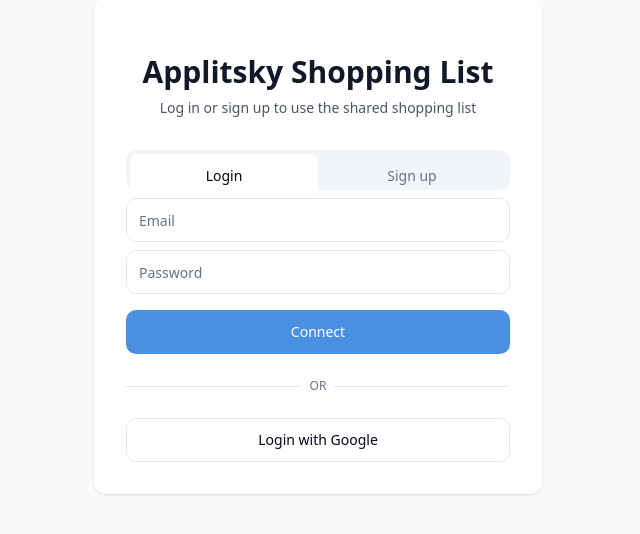
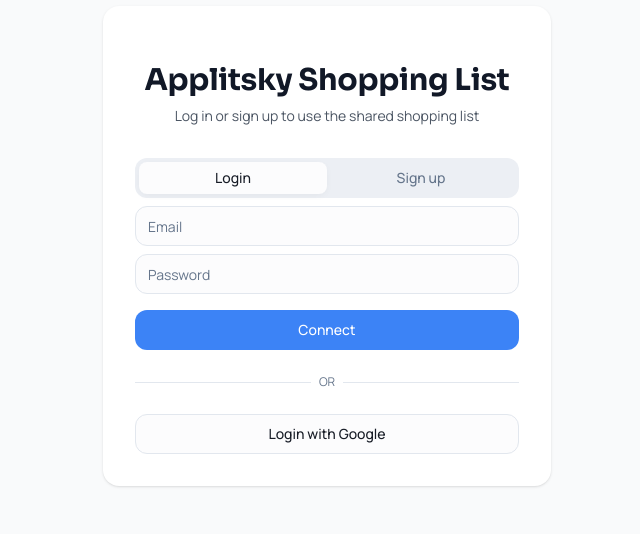
Before and after one commit to sofer1445/shoping-list, a React (Vite) app: page /auth in a window 1280 px wide. Shown: the part 154-688 px from the top of the page, without its empty margins (477-1117 px from the left). Built offline with nearby package versions, Linux system fonts and the light colour scheme.

Commit message:
Changes
Co-authored-by: sofer1445 <92480018+sofer1445@users.noreply.github.com>

```diff
--- a/index.html
+++ b/index.html
@@ -1,12 +1,18 @@
 <!DOCTYPE html>
-<html lang="en">
+<html lang="he" dir="rtl">
   <head>
     <meta charset="UTF-8" />
-    <meta name="viewport" content="width=device-width, initial-scale=1.0" />
-    <title>savvy-shopper-list</title>
-    <meta name="description" content="Lovable Generated Project" />
-    <meta name="author" content="Lovable" />
-    <meta property="og:image" content="/og-image.png" />
+    <meta name="viewport" content="width=device-width, initial-scale=1.0, viewport-fit=cover" />
+    <meta name="theme-color" content="#fafbfc" />
+    <title>סל — רשימת קניות משפחתית חכמה</title>
+    <meta name="description" content="רשימת קניות משותפת לכל המשפחה, עם היסטוריה, הצעות חכמות ותובנות. מהיר, שקט ונעים לשימוש." />
+    <meta property="og:title" content="סל — רשימת קניות משפחתית חכמה" />
+    <meta property="og:description" content="רשימת קניות משותפת לכל המשפחה, עם היסטוריה, הצעות חכמות ותובנות." />
+    <meta property="og:type" content="website" />
+    <meta name="twitter:card" content="summary_large_image" />
+    <link rel="preconnect" href="https://fonts.googleapis.com" />
+    <link rel="preconnect" href="https://fonts.gstatic.com" crossorigin />
+    <link href="https://fonts.googleapis.com/css2?family=Sora:wght@400;500;600;700&family=Manrope:wght@400;500;600;700&display=swap" rel="stylesheet" />
   </head>
 
   <body>
--- /dev/null
+++ b/src/components/BottomNav.tsx
@@ -0,0 +1,49 @@
+import { ListChecks, Users, Archive, BarChart3 } from "lucide-react";
+import { cn } from "@/lib/utils";
+
+export type TabKey = "current" | "shared" | "archived" | "statistics";
+
+const items: { key: TabKey; label: string; icon: typeof ListChecks }[] = [
+  { key: "current", label: "רשימה", icon: ListChecks },
+  { key: "shared", label: "משותפות", icon: Users },
+  { key: "archived", label: "היסטוריה", icon: Archive },
+  { key: "statistics", label: "תובנות", icon: BarChart3 },
+];
+
+interface BottomNavProps {
+  value: TabKey;
+  onChange: (v: TabKey) => void;
+}
+
+export const BottomNav = ({ value, onChange }: BottomNavProps) => {
+  return (
+    <nav
+      className="fixed bottom-0 inset-x-0 z-50 border-t border-border/60 bg-background/90 backdrop-blur-xl"
+      style={{ paddingBottom: "env(safe-area-inset-bottom)" }}
+    >
+      <div className="mx-auto max-w-md grid grid-cols-4 h-[68px]">
+        {items.map(({ key, label, icon: Icon }) => {
+          const active = value === key;
+          return (
+            <button
+              key={key}
+              onClick={() => onChange(key)}
+              className={cn(
+                "flex flex-col items-center justify-center gap-1 relative transition-colors",
+                "min-h-[44px] text-muted-foreground hover:text-foreground",
+                active && "text-primary"
+              )}
+              aria-current={active ? "page" : undefined}
+            >
+              {active && (
+                <span className="absolute top-0 h-0.5 w-8 rounded-full bg-primary" />
+              )}
+              <Icon className="h-[22px] w-[22px]" strokeWidth={active ? 2.4 : 1.9} />
+              <span className={cn("text-[11px]", active && "font-semibold")}>{label}</span>
+            </button>
+          );
+        })}
+      </div>
+    </nav>
+  );
+};
--- a/src/index.css
+++ b/src/index.css
@@ -4,47 +4,124 @@
 
 @layer base {
   :root {
-    --background: 0 0% 100%;
-    --foreground: 222.2 84% 4.9%;
-    --border: 214.3 31.8% 91.4%;
-    --input: 214.3 31.8% 91.4%;
-    --ring: 222.2 84% 4.9%;
-    --radius: 0.75rem;
+    /* Cloud White palette (HSL) */
+    --background: 210 20% 99%;          /* #fafbfc */
+    --foreground: 222 25% 12%;
+
+    --surface: 0 0% 100%;
+    --surface-muted: 214 30% 96%;       /* ~#e8ecf1 */
+
+    --card: 0 0% 100%;
+    --card-foreground: 222 25% 12%;
+
+    --popover: 0 0% 100%;
+    --popover-foreground: 222 25% 12%;
+
+    --primary: 217 91% 60%;             /* #3b82f6 */
+    --primary-foreground: 0 0% 100%;
+    --primary-soft: 217 91% 96%;
+
+    --secondary: 214 30% 96%;
+    --secondary-foreground: 222 25% 15%;
+
+    --muted: 214 25% 94%;
+    --muted-foreground: 215 16% 47%;    /* ~#94a3b8 stronger */
+
+    --accent: 217 91% 96%;
+    --accent-foreground: 217 91% 30%;
+
+    --success: 152 60% 40%;
+    --success-foreground: 0 0% 100%;
+    --warning: 38 92% 50%;
+    --warning-foreground: 0 0% 100%;
+    --destructive: 0 72% 55%;
+    --destructive-foreground: 0 0% 100%;
+    --info: 217 91% 60%;
+
+    --border: 214 25% 91%;
+    --input: 214 25% 91%;
+    --ring: 217 91% 60%;
+
+    --radius: 1rem;
+
+    --shadow-xs: 0 1px 2px hsl(222 25% 12% / 0.04);
+    --shadow-sm: 0 2px 8px -2px hsl(222 25% 12% / 0.06);
+    --shadow-md: 0 8px 24px -8px hsl(222 25% 12% / 0.08);
+    --shadow-lg: 0 20px 40px -20px hsl(222 25% 12% / 0.12);
+
+    --nav-height: 68px;
+  }
+
+  .dark {
+    --background: 222 28% 8%;
+    --foreground: 210 20% 96%;
+    --surface: 222 24% 11%;
+    --surface-muted: 222 20% 14%;
+    --card: 222 24% 11%;
+    --card-foreground: 210 20% 96%;
+    --popover: 222 24% 11%;
+    --popover-foreground: 210 20% 96%;
+    --primary: 217 91% 62%;
+    --primary-foreground: 222 28% 8%;
+    --primary-soft: 217 60% 18%;
+    --secondary: 222 20% 16%;
+    --secondary-foreground: 210 20% 96%;
+    --muted: 222 20% 16%;
+    --muted-foreground: 215 20% 65%;
+    --accent: 217 60% 18%;
+    --accent-foreground: 210 20% 96%;
+    --border: 222 20% 20%;
+    --input: 222 20% 20%;
+    --ring: 217 91% 62%;
   }
 
   * {
     @apply border-border;
   }
 
-  body {
-    @apply bg-background text-foreground;
-    direction: rtl;
+  html {
+    -webkit-tap-highlight-color: transparent;
   }
 
-  /* Better mobile tap targets */
-  button, input, select {
-    @apply min-h-[44px];
+  body {
+    @apply bg-background text-foreground antialiased;
+    direction: rtl;
+    font-family: 'Manrope', system-ui, -apple-system, sans-serif;
+    font-feature-settings: 'ss01', 'cv11';
+    -webkit-font-smoothing: antialiased;
   }
 
-  /* Improve form element spacing on mobile */
-  input, select {
-    @apply mb-2;
+  h1, h2, h3, h4, h5, .font-display {
+    font-family: 'Sora', 'Manrope', system-ui, sans-serif;
+    letter-spacing: -0.01em;
+  }
+
+  button, [role="button"] {
+    -webkit-tap-highlight-color: transparent;
   }
 }
 
-/* Custom scrollbar for better UX */
-::-webkit-scrollbar {
-  width: 8px;
+@layer components {
+  .app-shell {
+    @apply mx-auto w-full max-w-md min-h-[100dvh] bg-background relative;
+  }
+
+  .surface-card {
+    @apply bg-card rounded-2xl border border-border/60;
+    box-shadow: var(--shadow-sm);
+  }
+
+  .kpi-tile {
+    @apply rounded-2xl p-4 bg-card border border-border/60;
+    box-shadow: var(--shadow-xs);
+  }
 }
 
-::-webkit-scrollbar-track {
-  @apply bg-secondary;
+::-webkit-scrollbar {
+  width: 6px;
+  height: 6px;
 }
-
+::-webkit-scrollbar-track { background: transparent; }
 ::-webkit-scrollbar-thumb {
-  @apply bg-primary/50 rounded-full;
+  @apply bg-border rounded-full;
 }
-
-::-webkit-scrollbar-thumb:hover {
-  @apply bg-primary;
-}
--- a/tailwind.config.ts
+++ b/tailwind.config.ts
@@ -12,57 +12,82 @@ export default {
   theme: {
     container: {
       center: true,
-      padding: "2rem",
-      screens: {
-        "2xl": "1400px",
-      },
+      padding: "1.5rem",
+      screens: { "2xl": "1400px" },
     },
     extend: {
+      fontFamily: {
+        sans: ["Manrope", "system-ui", "sans-serif"],
+        display: ["Sora", "Manrope", "system-ui", "sans-serif"],
+      },
       colors: {
         border: "hsl(var(--border))",
         input: "hsl(var(--input))",
         ring: "hsl(var(--ring))",
         background: "hsl(var(--background))",
         foreground: "hsl(var(--foreground))",
+        surface: {
+          DEFAULT: "hsl(var(--surface))",
+          muted: "hsl(var(--surface-muted))",
+        },
         primary: {
-          DEFAULT: "#4A90E2",
-          foreground: "#FFFFFF",
+          DEFAULT: "hsl(var(--primary))",
+          foreground: "hsl(var(--primary-foreground))",
+          soft: "hsl(var(--primary-soft))",
         },
         secondary: {
-          DEFAULT: "#F5F7FA",
-          foreground: "#1A1A1A",
+          DEFAULT: "hsl(var(--secondary))",
+          foreground: "hsl(var(--secondary-foreground))",
         },
         destructive: {
-          DEFAULT: "#FF4444",
-          foreground: "#FFFFFF",
+          DEFAULT: "hsl(var(--destructive))",
+          foreground: "hsl(var(--destructive-foreground))",
+        },
+        success: {
+          DEFAULT: "hsl(var(--success))",
+          foreground: "hsl(var(--success-foreground))",
+        },
+        warning: {
+          DEFAULT: "hsl(var(--warning))",
+          foreground: "hsl(var(--warning-foreground))",
         },
         muted: {
-          DEFAULT: "#F1F5F9",
-          foreground: "#64748B",
+          DEFAULT: "hsl(var(--muted))",
+          foreground: "hsl(var(--muted-foreground))",
         },
         accent: {
-          DEFAULT: "#E2E8F0",
-          foreground: "#0F172A",
+          DEFAULT: "hsl(var(--accent))",
+          foreground: "hsl(var(--accent-foreground))",
+        },
+        card: {
+          DEFAULT: "hsl(var(--card))",
+          foreground: "hsl(var(--card-foreground))",
+        },
+        popover: {
+          DEFAULT: "hsl(var(--popover))",
+          foreground: "hsl(var(--popover-foreground))",
         },
       },
       borderRadius: {
         lg: "var(--radius)",
-        md: "calc(var(--radius) - 2px)",
-        sm: "calc(var(--radius) - 4px)",
+        md: "calc(var(--radius) - 4px)",
+        sm: "calc(var(--radius) - 8px)",
+      },
+      boxShadow: {
+        xs: "var(--shadow-xs)",
+        sm: "var(--shadow-sm)",
+        md: "var(--shadow-md)",
+        lg: "var(--shadow-lg)",
       },
       keyframes: {
-        slideIn: {
-          from: { transform: "translateY(100%)" },
-          to: { transform: "translateY(0)" },
-        },
-        fadeIn: {
-          from: { opacity: "0" },
-          to: { opacity: "1" },
-        },
+        slideIn: { from: { transform: "translateY(12px)", opacity: "0" }, to: { transform: "translateY(0)", opacity: "1" } },
+        fadeIn: { from: { opacity: "0" }, to: { opacity: "1" } },
+        scaleIn: { from: { transform: "scale(0.96)", opacity: "0" }, to: { transform: "scale(1)", opacity: "1" } },
       },
       animation: {
-        slideIn: "slideIn 0.2s ease-out",
+        slideIn: "slideIn 0.28s cubic-bezier(0.2, 0.8, 0.2, 1)",
         fadeIn: "fadeIn 0.2s ease-out",
+        scaleIn: "scaleIn 0.2s ease-out",
       },
     },
   },
```
Also changed, not shown: src/components/Navigation.tsx (+27 -53 lines).
